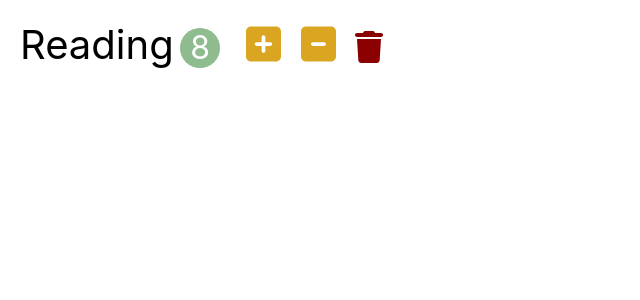
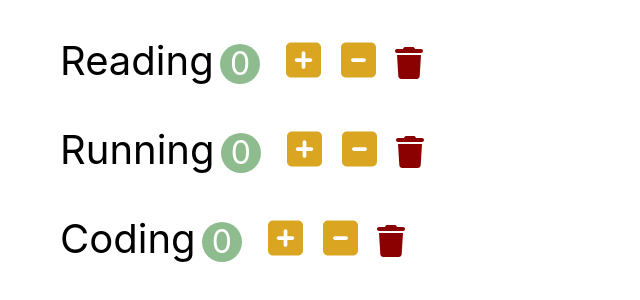
Before and after one commit to blossom78325/habit-tracker, a React (Create React App) app: page / in a window 1280 px wide. Shown: the top 300 px of the page, without its empty margins (0-640 px from the left). Built offline with nearby package versions, Linux system fonts and the light colour scheme.

Commit message:
Habits Component

```diff
--- a/package.json
+++ b/package.json
@@ -35,5 +35,8 @@
       "last 1 firefox version",
       "last 1 safari version"
     ]
+  },
+  "devDependencies": {
+    "prettier": "2.5.1"
   }
 }
--- a/src/app.jsx
+++ b/src/app.jsx
@@ -1,8 +1,8 @@
 import './app.css';
-import Habit from './components/habit';
+import Habits from './components/habits';
 
 function App() {
-  return <Habit /> ;
+    return <Habits />;
 }
 
 export default App;
--- a/src/components/habit.jsx
+++ b/src/components/habit.jsx
@@ -1,19 +1,40 @@
 import React, { Component } from 'react';
 
 class Habit extends Component {
+    state = {
+        count: 0,
+    };
+
+    handelIncrement = () => {
+        this.setState({ count: this.state.count + 1 });
+    };
+
+    handelDecrement = () => {
+        const count = this.state.count - 1;
+        this.setState({ count: count < 0 ? 0 : count });
+    };
+
     render() {
+        console.log(this.props.habit);
+        const { name, count } = this.props.habit;
         return (
-            <li className='habit'>
-                <span className="habit-name">Reading</span>
-                <span className="habit-count">8</span>
-                <button className='habit-button habit-increase'>
-                    <i className="fas fa-plus-square"></i>
+            <li className="habit">
+                <span className="habit-name">{name}</span>
+                <span className="habit-count">{count}</span>
+                <button
+                    className="habit-button habit-increase"
+                    onClick={this.handelIncrement}
+                >
+                    <i className="fas fa-plus-square" />
                 </button>
-                <button className='habit-button habit-decrease'>
-                    <i className="fas fa-minus-square"></i>
+                <button
+                    className="habit-button habit-decrease"
+                    onClick={this.handelDecrement}
+                >
+                    <i className="fas fa-minus-square" />
                 </button>
-                <button className='habit-button habit-delete'>
-                    <i className="fas fa-trash"></i>
+                <button className="habit-button habit-delete">
+                    <i className="fas fa-trash" />
                 </button>
             </li>
         );
--- /dev/null
+++ b/src/components/habits.jsx
@@ -0,0 +1,23 @@
+import React, { Component } from 'react';
+import Habit from './habit';
+
+class Habits extends Component {
+    state = {
+        habits: [
+            { id: 1, name: 'Reading', count: 0 },
+            { id: 2, name: 'Running', count: 0 },
+            { id: 3, name: 'Coding', count: 0 },
+        ],
+    };
+    render() {
+        return (
+            <ul>
+                {this.state.habits.map((habit) => (
+                    <Habit key={habit.id} habit={habit} />
+                ))}
+            </ul>
+        );
+    }
+}
+
+export default Habits;
```
Also changed, not shown: .prettierrc.js (added), 1 other file (tests, documents, lock files or other folders).
